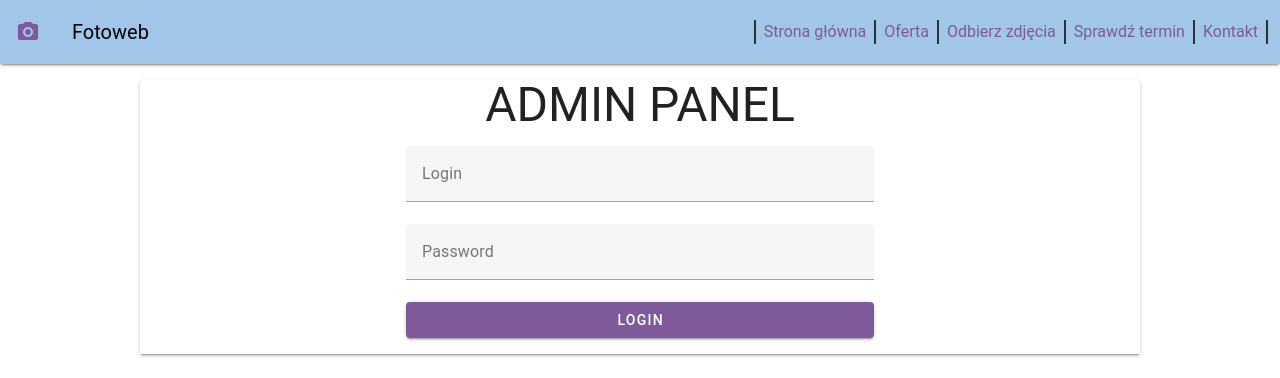
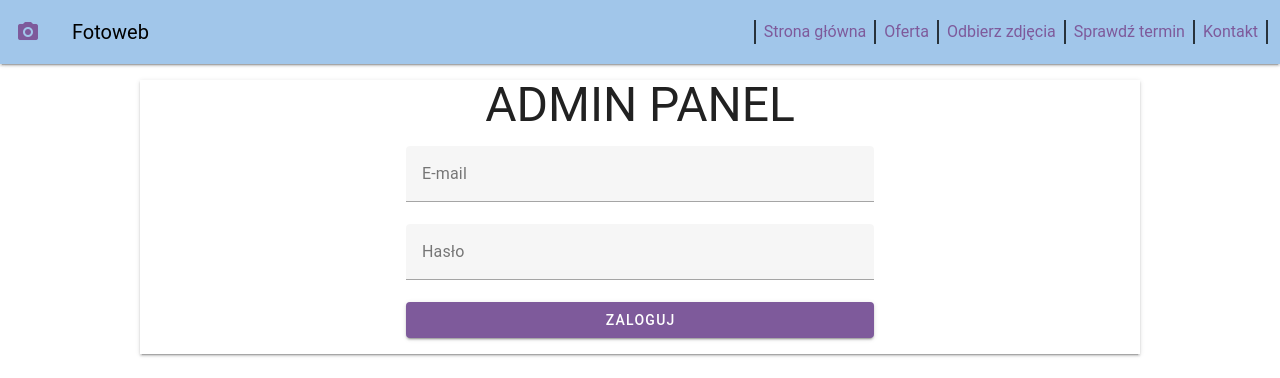
Before and after one commit to kfijalkowski1/Paint-fotoweb, a Vue app in the folder frontend/: page /admin in a window 1280 px wide. Shown: the top 378 px of the page. Built offline with nearby package versions, Linux system fonts and the light colour scheme; no server answers.

Commit message:
add functionality to login form

```diff
--- a/frontend/src/pages/admin/index.vue
+++ b/frontend/src/pages/admin/index.vue
@@ -1,13 +1,34 @@
 <script setup>
-import { ref } from 'vue'
+import { supabase } from '@/lib/supabaseClient'
+import { onMounted, ref } from 'vue'
+import { useRouter } from 'vue-router'
 
-const login = ref('')
+const email = ref('')
 const password = ref('')
 
-const authorize = () => {
-    // send request to database
-    // if correct redirect
+const router = useRouter()
+
+const authorize = async () => {
+    try {
+        await supabase.auth.signInWithPassword({
+            email: email.value,
+            password: password.value,
+        })
+
+        router.push('/admin/messages')
+    } catch {
+        email.value = ''
+        password.value = ''
+    }
 }
+
+onMounted(async () => {
+    const data = (await supabase.auth.getSession()).data
+
+    if (data?.session?.expires_in) {
+        router.push('/admin/messages')
+    }
+})
 </script>
 <template>
     <div>
@@ -20,13 +41,15 @@ const authorize = () => {
             :style="{ 'max-width': '500px' }"
         >
             <v-text-field
-                v-model="login"
-                label="Login"
+                v-model="email"
+                label="E-mail"
+                type="email"
                 required
             ></v-text-field>
             <v-text-field
                 v-model="password"
-                label="Password"
+                label="Hasło"
+                type="password"
                 required
                 hidden
             ></v-text-field>
@@ -36,7 +59,7 @@ const authorize = () => {
                 color="secondary"
                 @click="authorize"
             >
-                Login
+                Zaloguj
             </v-btn>
         </div>
     </div>
```
